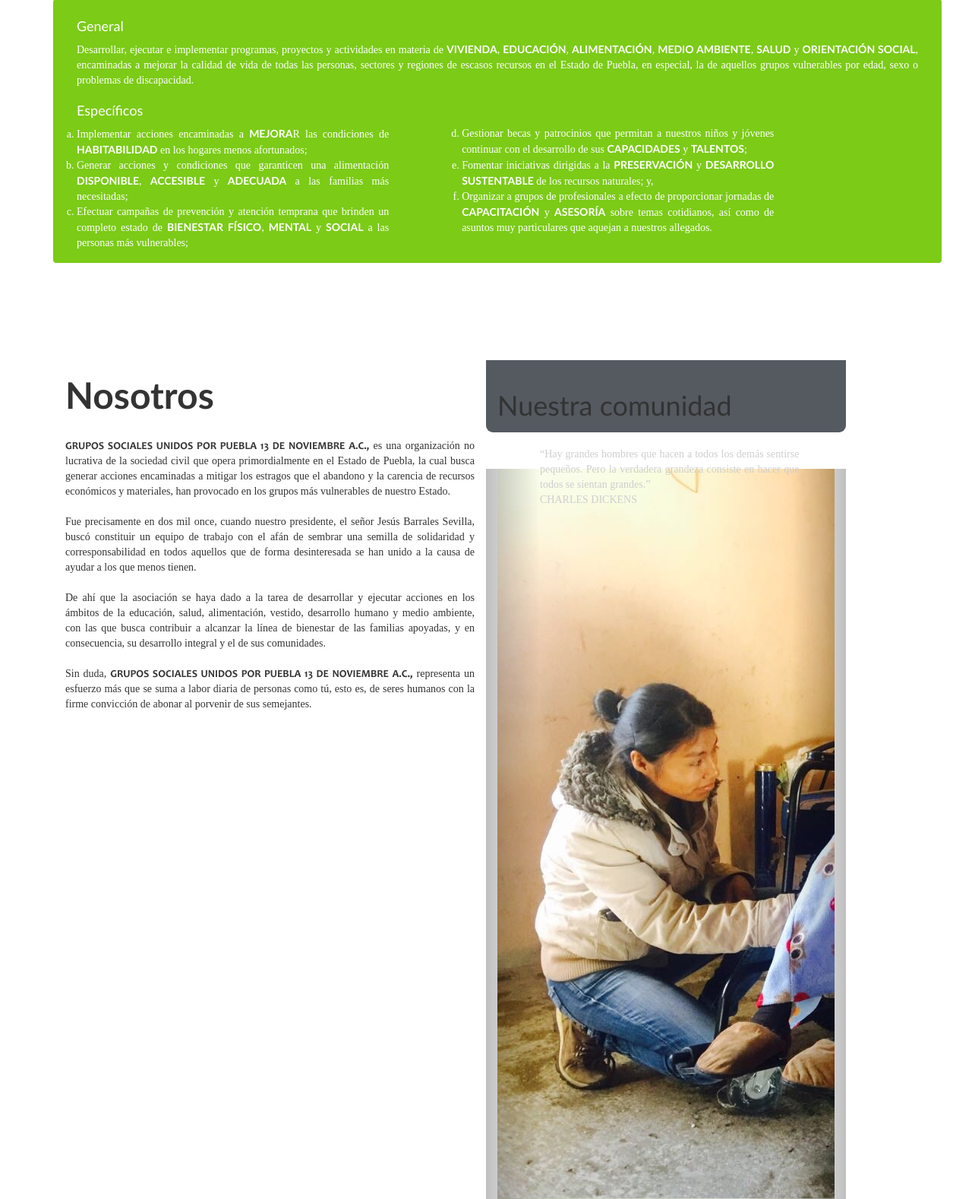
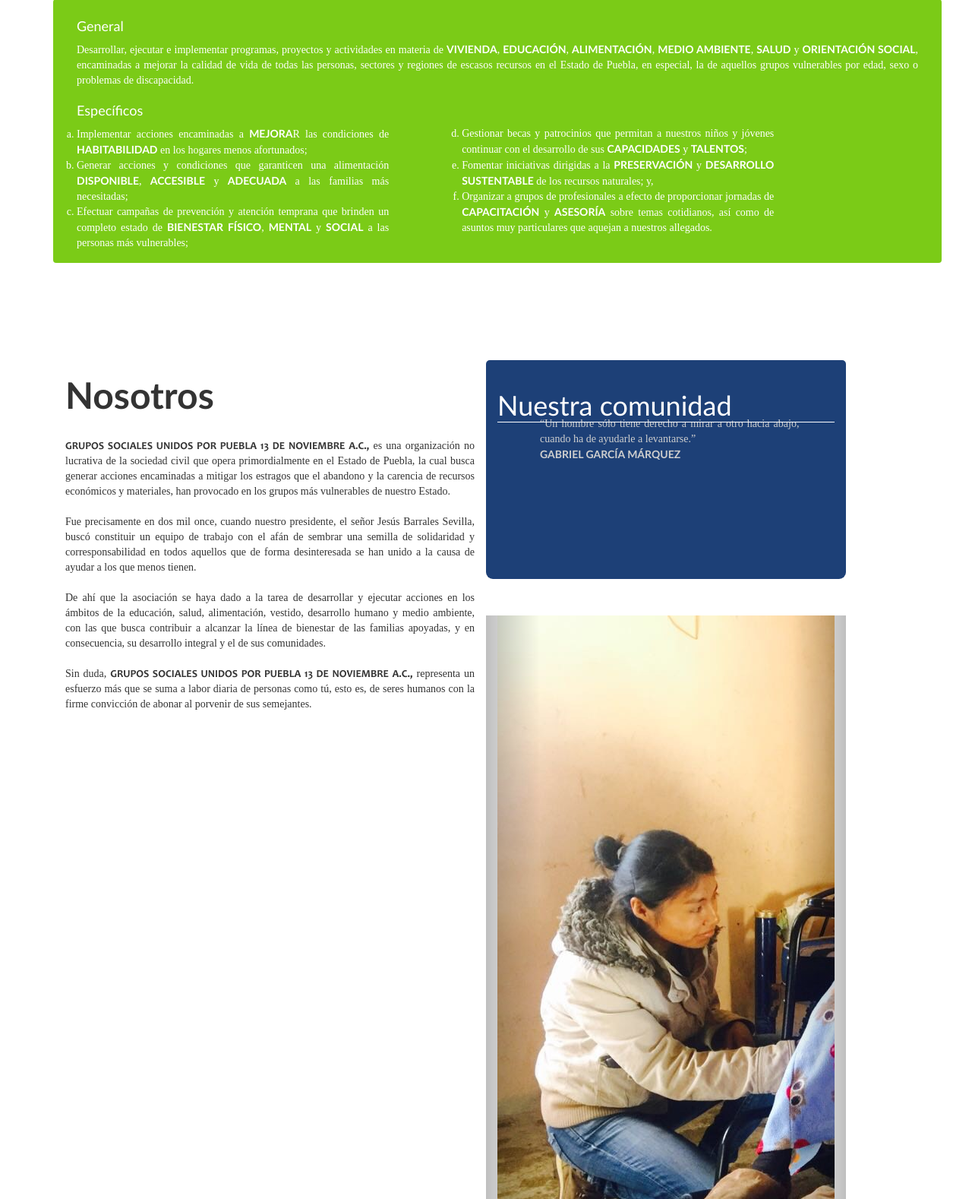
Before and after one commit to betomax-16/sistemaDeEvidenciasPisoDigno, a Laravel app: page / in a window 1280 px wide. Shown: the part 1394-2972 px from the top of the page at 76% size. Run offline with Laravel 8, Linux system fonts and the light colour scheme; settings files or empty folders that the repository lacks are supplied; some libraries are stand-ins or nearby versions; some web fonts are replaced.

Commit message:
nuevo estilo en frases

```diff
--- a/public/css/Estilos.css
+++ b/public/css/Estilos.css
@@ -252,13 +252,53 @@ Nosotros
                             }
 
                             .Nosotros .SlideNosotros{
-                                background: #555a61;
-                                border-radius: 0px 0px 9px 9px;
-
+                                /*background: #555a61;*/
+                                background: #1d4077;
+                                border-radius: 5px 5px 9px 9px;
+                                padding-bottom: 10px;
                                 z-index: -9999991;
 
                             }
-
+                            .Nosotros .SlideNosotros h1{
+                              color: #fff;
+                            }
+                            .Nosotros .SlideNosotros hr{
+                              border-color: #fff;
+                              margin-top: -8px;
+                            }
+                            .Nosotros .SlideNosotros div{
+                              height: 270px;
+                            }
+                            .Nosotros .SlideNosotros div p span{
+                              font-weight: bold;
+                            }
+                            @media (max-width: 575px) {
+                              .Nosotros .SlideNosotros div{
+                                height: 300px !important;
+                              }
+                            }
+
+                            @media (min-width: 576px) and (max-width: 767px) {
+                              .item-1, .item-2, .item-3, .item-4, .item-5, .item-6, .item-7, .item-8, .item-9, .item-10, .item-11, .item-12, .item-13, .item-14, .item-15, .item-16,
+                              .item-17, .item-18, .item-19, .item-20, .item-21, .item-22, .item-23, .item-24, .item-25, .item-26, .item-27, .item-28, .item-29, .item-30,
+                              .item-31, .item-32, .item-33, .item-34, .item-35, .item-36, .item-37, .item-38, .item-39,.item-40, .item-41, .item-42, .item-43, .item-44{
+                                margin-top: 2rem !important;
+                              }
+                              .Nosotros .SlideNosotros div{
+                                height: 170px !important;
+                              }
+                            }
+
+                            @media (min-width: 992px){
+                              .item-1, .item-2, .item-3, .item-4, .item-5, .item-6, .item-7, .item-8, .item-9, .item-10, .item-11, .item-12, .item-13, .item-14, .item-15, .item-16,
+                              .item-17, .item-18, .item-19, .item-20, .item-21, .item-22, .item-23, .item-24, .item-25, .item-26, .item-27, .item-28, .item-29, .item-30,
+                              .item-31, .item-32, .item-33, .item-34, .item-35, .item-36, .item-37, .item-38, .item-39,.item-40, .item-41, .item-42, .item-43, .item-44{
+                                margin-top: 2rem !important;
+                              }
+                              .Nosotros .SlideNosotros div{
+                                height: 170px !important;
+                              }
+                            }
 .item-1,
 .item-2,
 .item-3,
@@ -313,9 +353,9 @@ margin-top: 4.5rem;
 
   font-size: 1em;
               z-index: -99999;
-	-webkit-animation-duration: 10s;
-
-	        animation-duration: 10s;
+	-webkit-animation-duration: 500s;
+
+	        animation-duration: 500s;
 	-webkit-animation-timing-function: ease-in-out;
 	        animation-timing-function: ease-in-out;
 	-webkit-animation-iteration-count: infinite;
--- a/resources/views/welcome.blade.php
+++ b/resources/views/welcome.blade.php
@@ -139,7 +139,7 @@
                 </article>
                 <article class="text-xs-center col-xs-12 offset-md-1 col-md-5 SlideNosotros"style="z-index:1;">
                     <br>
-                     <h1 class="NC2">Nuestra comunidad</h1>
+                     <h1 class="NC2">Nuestra comunidad</h1><hr>
                      <br>
                     <h2><i aria-hidden="true"></i></h2>
                     <div>
```
